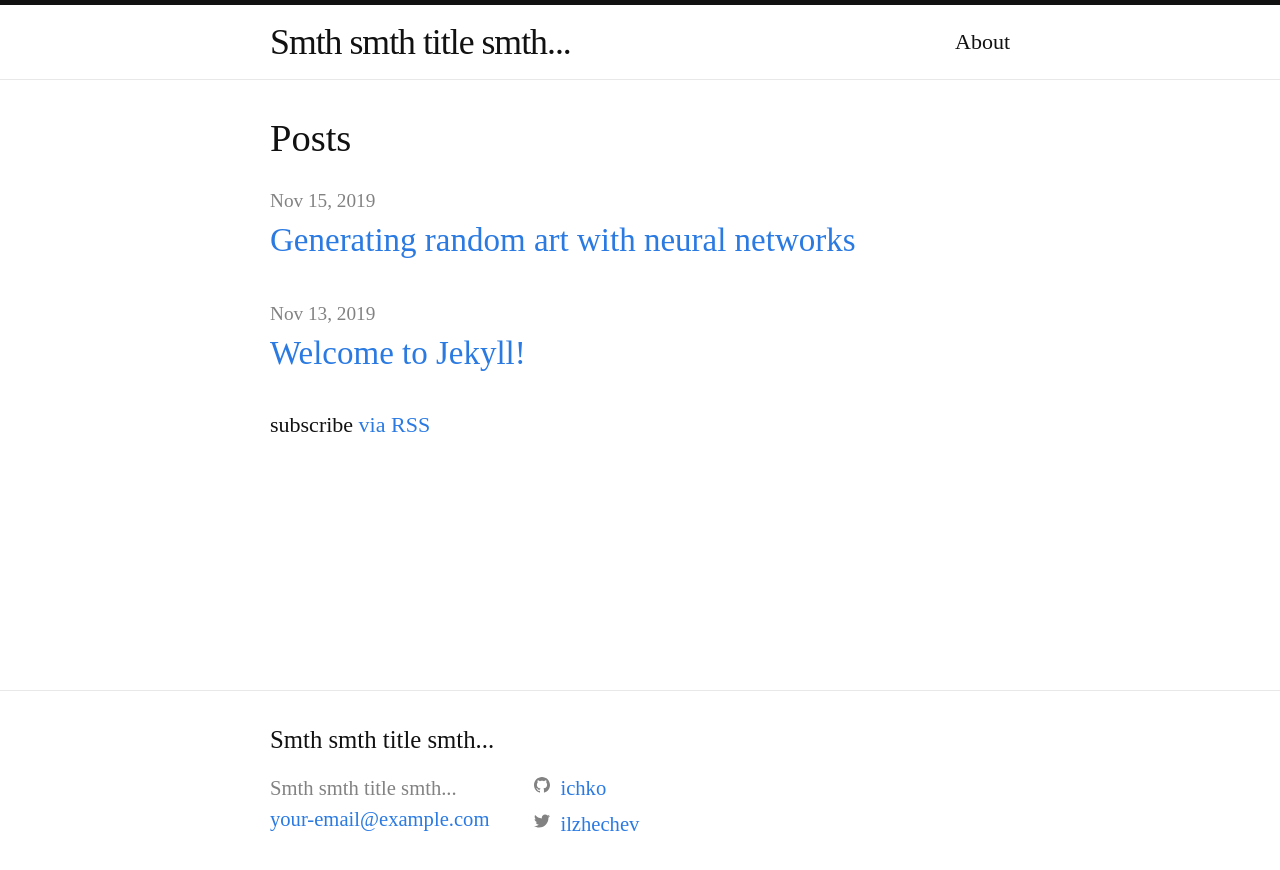
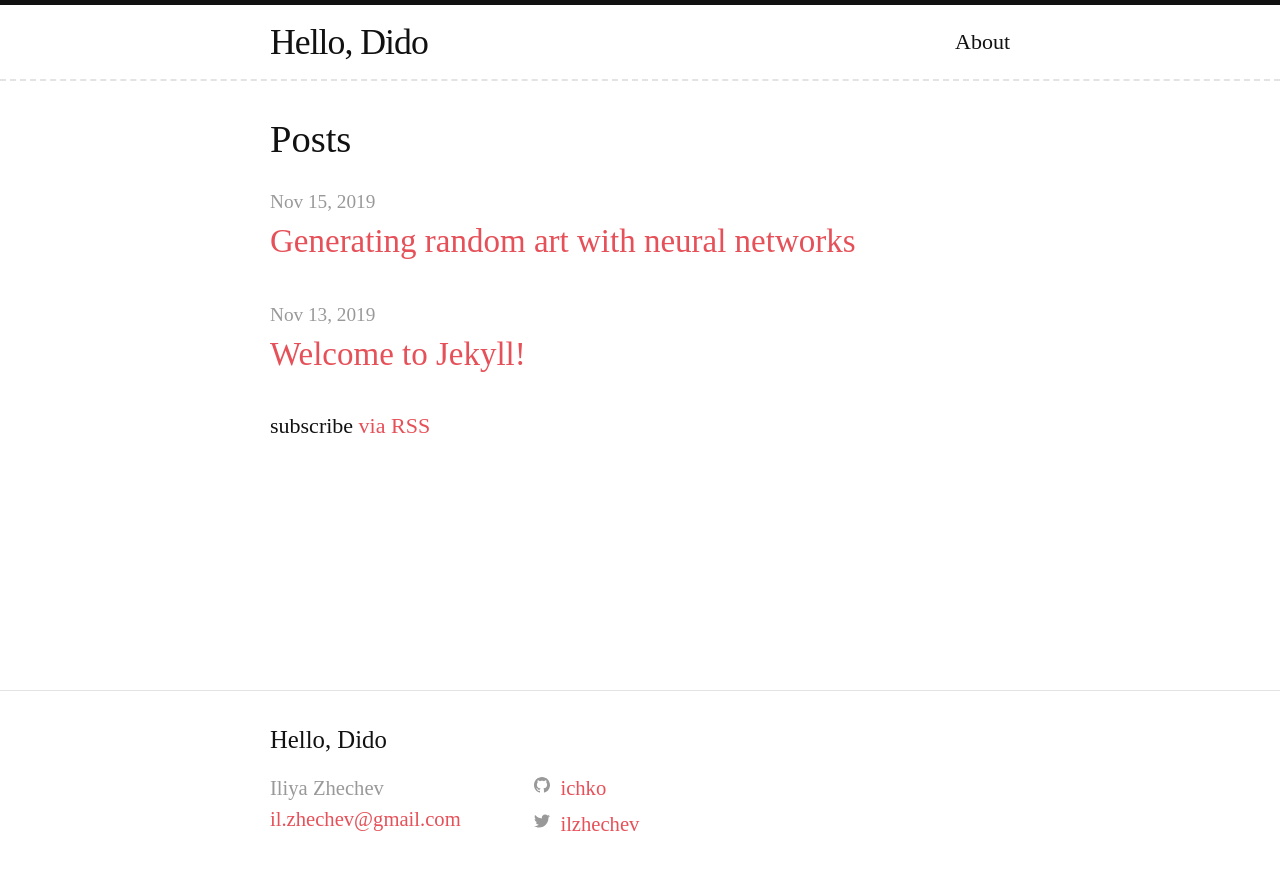
Before and after one commit to ichko/ichko.github.io, a Jekyll site: the page built from index.markdown, in a window 1280 px wide. Shown: the top 870 px of the page. Built offline with Jekyll 4.4.1, drawn with Linux system fonts in a browser that asks for light colours.

Commit message:
Update design

```diff
--- a/_config.yml
+++ b/_config.yml
@@ -18,11 +18,12 @@
 # You can create any custom variable you would like, and they will be accessible
 # in the templates via {{ site.myvariable }}.
 
-title: Smth smth title smth...
-email: your-email@example.com
+title: Hello, Dido
+author: Iliya Zhechev
+email: il.zhechev@gmail.com
 description: >- # this means to ignore newlines until "baseurl:"
 baseurl: "" # the subpath of your site, e.g. /blog
-url: "" # the base hostname & protocol for your site, e.g. http://example.com
+url: "ichko.github.io" # the base hostname & protocol for your site, e.g. http://example.com
 twitter_username: ilzhechev
 github_username:  ichko
 
--- a/_sass/minima.scss
+++ b/_sass/minima.scss
@@ -12,10 +12,10 @@ $spacing-unit:     30px !default;
 
 $text-color:       #111 !default;
 $background-color: #fff !default;
-$brand-color:      #2a7ae2 !default;
+$brand-color:      #e65058 !default;
 
-$grey-color:       #828282 !default;
-$grey-color-light: lighten($grey-color, 40%) !default;
+$grey-color:       #999 !default;
+$grey-color-light: #e3e3e3 !default;
 $grey-color-dark:  #111 !default;
 
 $table-text-align: left !default;
--- a/_sass/minima/_layout.scss
+++ b/_sass/minima/_layout.scss
@@ -3,7 +3,7 @@
  */
 .site-header {
   border-top: 5px solid $grey-color-dark;
-  border-bottom: 1px solid $grey-color-light;
+  border-bottom: 2px dashed $grey-color-light;
   min-height: $spacing-unit * 1.865;
 
   // Positioning context for the mobile navigation icon
```
